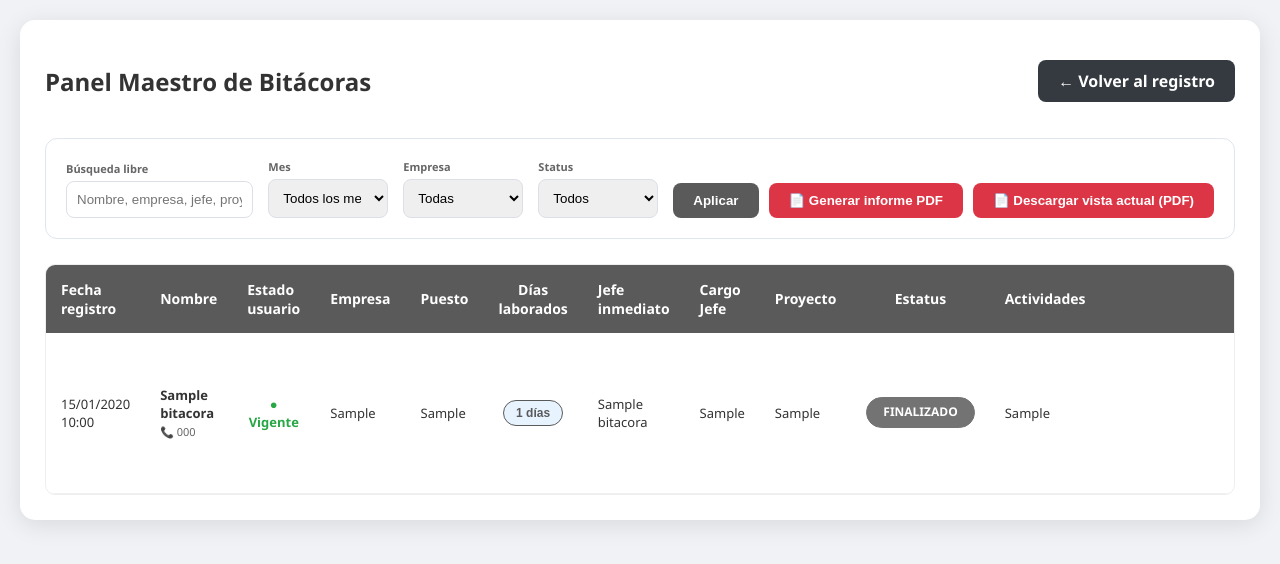
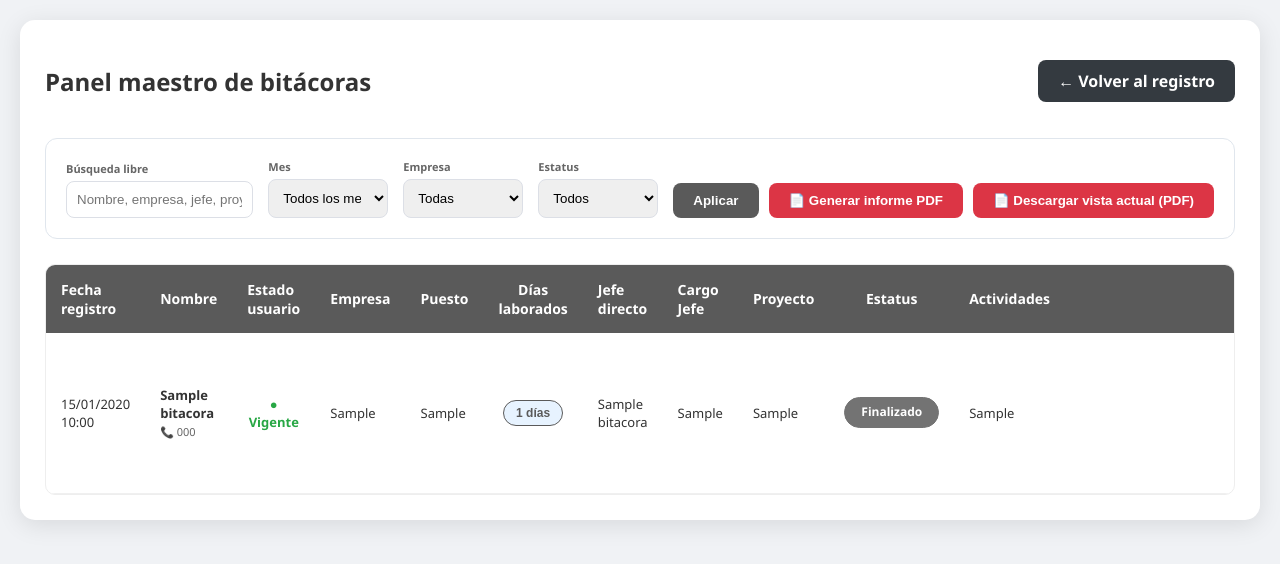
Before and after one commit to Davidtt083/proyecto_bitacora, a Flask app: template app/templates/main/admin_dashboard.html in a window 1280 px wide. Shown: the top 564 px of the page. Run offline with Flask 3, Linux system fonts and the light colour scheme; tables that the repository leaves empty hold one stand-in row (values such as "Sample post"); the template is opened without the code that fills it: values that come from a table or form of the project are taken from there, most other values are stand-ins (such as "Sample title", 1, 10 or a date in 2020).

Commit message:
hallazgos de mayúsculas, minúsculas y nobres para homologar

```diff
--- a/app/main/forms.py
+++ b/app/main/forms.py
@@ -14,8 +14,8 @@ class BitacoraForm(FlaskForm):
     puesto = StringField('Puesto / cargo', validators=[DataRequired()])
     periodo_semanal = StringField('Periodo semanal (ej. Lun 02 - Vie 06 Oct)', validators=[DataRequired()])
 
-    nombre_jefe_inmediato = StringField('Nombre del jefe inmediato', validators=[DataRequired()])
-    cargo_jefe_inmediato = StringField('Cargo del jefe inmediato', validators=[DataRequired()])
+    nombre_jefe_inmediato = StringField('Nombre del jefe directo', validators=[DataRequired()])
+    cargo_jefe_inmediato = StringField('Cargo del jefe directo', validators=[DataRequired()])
 
     proyecto_actual = StringField('Proyecto actual', validators=[DataRequired()])
     actividades = TextAreaField('Actividades realizadas', validators=[DataRequired()])
--- a/app/templates/main/admin_dashboard.html
+++ b/app/templates/main/admin_dashboard.html
@@ -101,7 +101,6 @@
             border-radius: 50px;
             font-size: 12px;
             font-weight: 800;
-            text-transform: uppercase;
             white-space: nowrap;
             border: 1px solid transparent;
             line-height: 1.4;
@@ -207,7 +206,7 @@
 
     <div class="container-fluid">
         <div class="header-admin">
-            <h2>Panel Maestro de Bitácoras</h2>
+            <h2>Panel maestro de bitácoras</h2>
             <a href="{{ url_for('main.index') }}" class="btn btn-back">← Volver al registro</a>
         </div>
 
@@ -252,7 +251,7 @@
 
                     <div style="flex: 1; min-width: 120px; display: flex; flex-direction: column;">
                         <label
-                            style="font-size: 11px; font-weight: bold; color: #666; margin-bottom: 5px;">Status</label>
+                            style="font-size: 11px; font-weight: bold; color: #666; margin-bottom: 5px;">Estatus</label>
                         <select name="status" onchange="this.form.submit()"
                             style="padding: 10px; border-radius: 8px; border: 1px solid #dcdfe6;">
                             <option value="">Todos</option>
@@ -295,7 +294,7 @@
                         <th>Empresa</th>
                         <th>Puesto</th>
                         <th style="text-align: center;">Días laborados</th>
-                        <th>Jefe inmediato</th>
+                        <th>Jefe directo</th>
                         <th>Cargo Jefe</th>
                         <th>Proyecto</th>
                         <th style="text-align: center;">Estatus</th>
--- a/app/templates/main/edit_user.html
+++ b/app/templates/main/edit_user.html
@@ -74,7 +74,7 @@
             {{ form.submit(class="btn-submit") }}
         </form>
 
-        <a href="{{ url_for('main.admin_dashboard') }}" class="btn-back">← Volver al Dashboard</a>
+        <a href="{{ url_for('main.admin_dashboard') }}" class="btn-back">← Volver al <i>dashboard</i></a>
     </div>
 
 </body>
```
